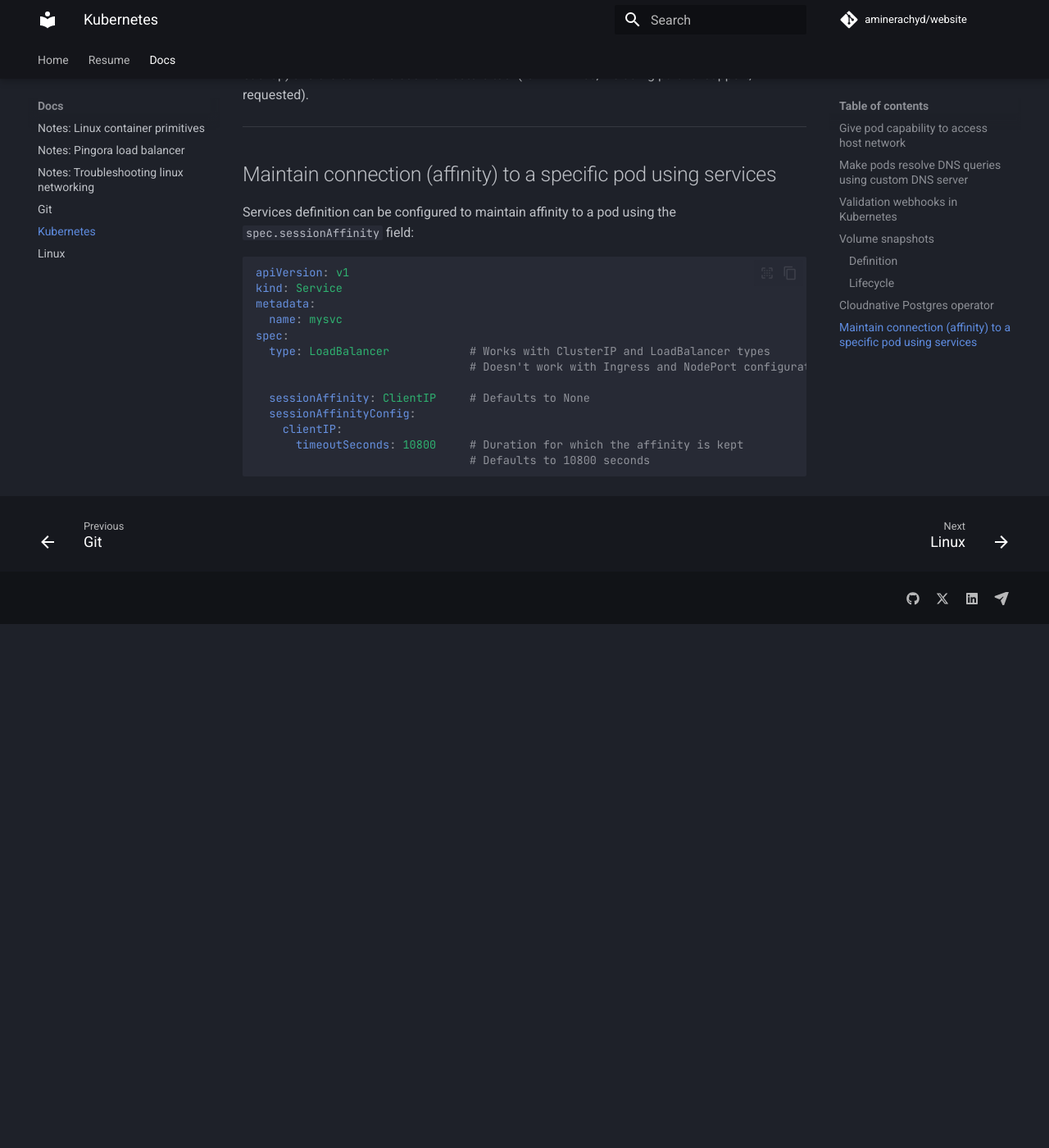
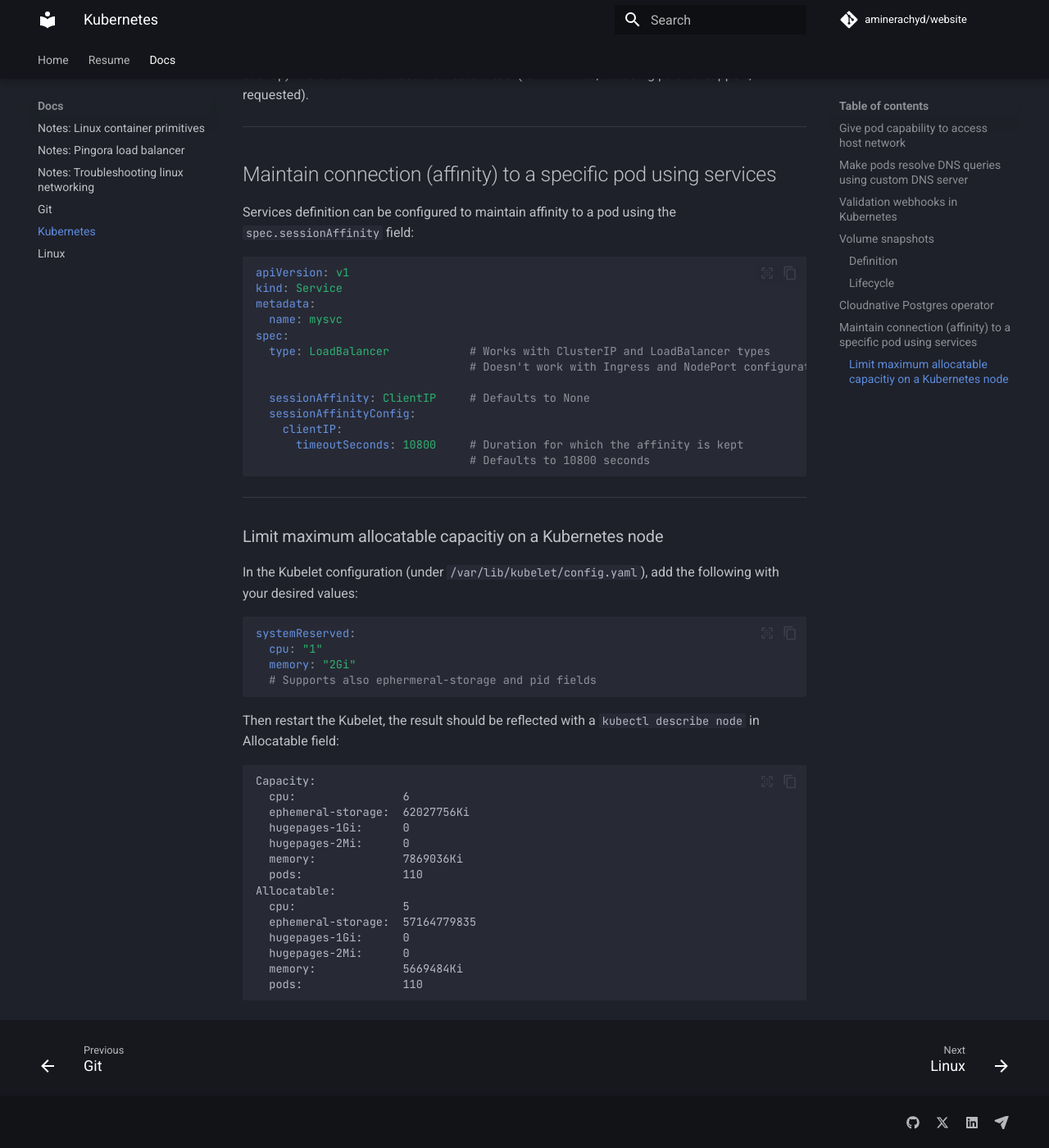
Before and after one commit to aminerachyd/website, an MkDocs documentation site: the page built from docs/Docs/kubernetes.md, in a window 1280 px wide and 1400 px high, scrolled down 3492 px. Shown: the whole window at 82% size. Built offline with MkDocs 1.6.1 and Material for MkDocs 9.7.7, drawn with Linux system fonts in a browser that asks for light colours; comment, search, counter and statistics services are not loaded; before the commit the page ends 4253 px from its top, so only the background shows below that.

Commit message:
updates kubernetes docs

````diff
--- a/docs/Docs/kubernetes.md
+++ b/docs/Docs/kubernetes.md
@@ -149,3 +149,32 @@
       timeoutSeconds: 10800     # Duration for which the affinity is kept
                                 # Defaults to 10800 seconds
 ```
+
+---
+### Limit maximum allocatable capacitiy on a Kubernetes node
+
+In the Kubelet configuration (under `/var/lib/kubelet/config.yaml`), add the following with your desired values:
+```yaml
+systemReserved:
+  cpu: "1"
+  memory: "2Gi"
+  # Supports also ephermeral-storage and pid fields
+```
+
+Then restart the Kubelet, the result should be reflected with a `kubectl describe node` in Allocatable field:
+```
+Capacity:
+  cpu:                6
+  ephemeral-storage:  62027756Ki
+  hugepages-1Gi:      0
+  hugepages-2Mi:      0
+  memory:             7869036Ki
+  pods:               110
+Allocatable:
+  cpu:                5
+  ephemeral-storage:  57164779835
+  hugepages-1Gi:      0
+  hugepages-2Mi:      0
+  memory:             5669484Ki
+  pods:               110
+```
````
